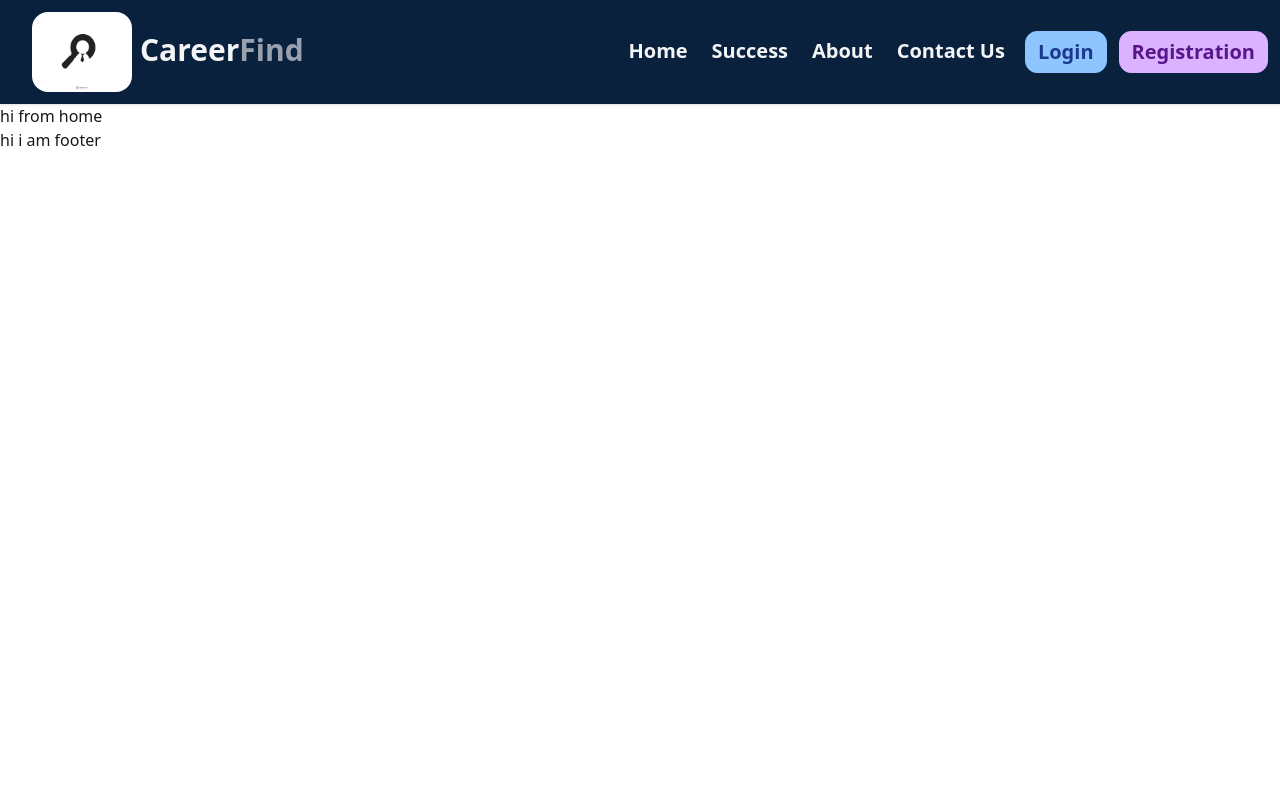
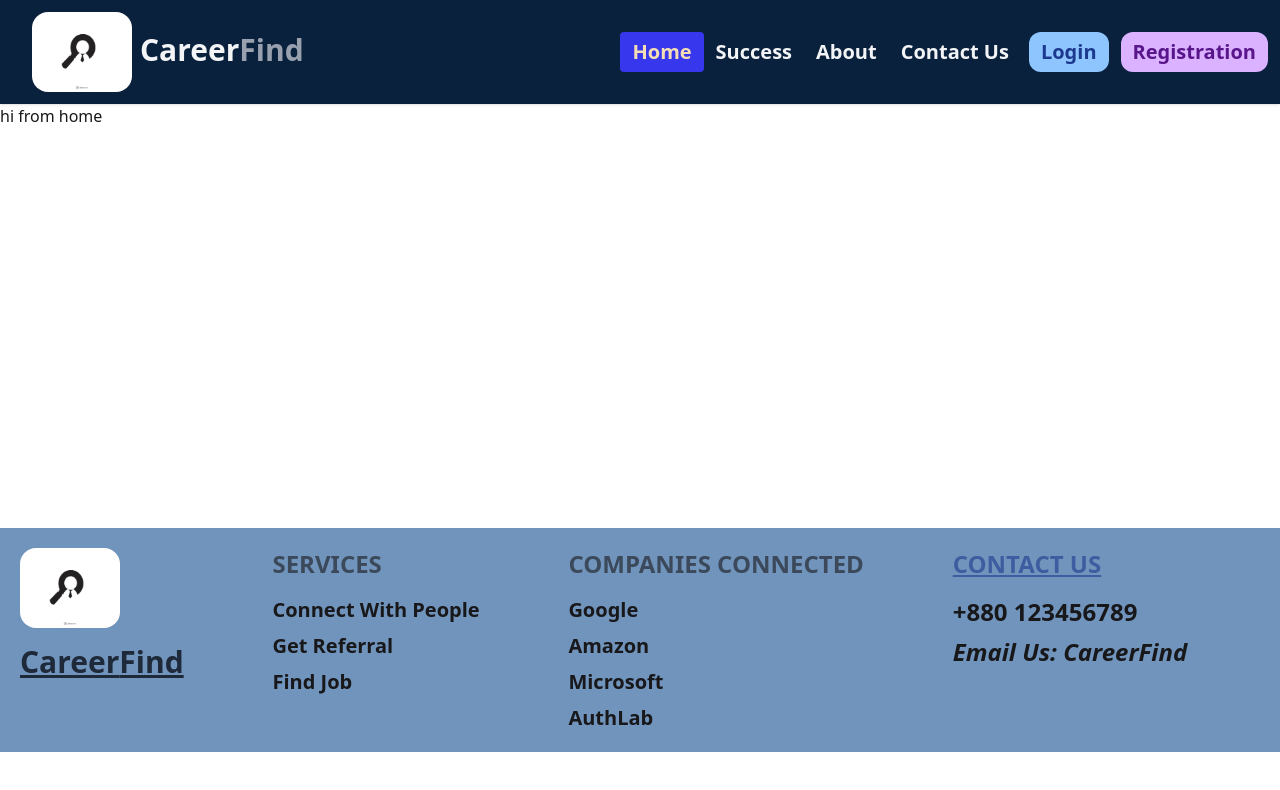
Before and after one commit to nusratmomita/CareerFind, a React (Vite) app: page / in a window 1280 px wide. Shown: the top 790 px of the page. Built offline with nearby package versions, Linux system fonts and the light colour scheme.

Commit message:
Footer Implemented

```diff
--- a/src/Components/Footer/Footer.jsx
+++ b/src/Components/Footer/Footer.jsx
@@ -1,11 +1,37 @@
-import React from 'react';
+import React from "react";
+import logo from "../../assets/logo.png";
 
 const Footer = () => {
-    return (
-        <div>
-            <h1>hi i am footer</h1>
-        </div>
-    );
+  return (
+    <footer className="mt-100 footer sm:footer-horizontal bg-[#7194bc] text-base-content p-5">
+      <aside>
+        <img className="w-25 h-20 bg-white rounded-2xl" src={logo} alt="logo" />
+        <h1 className="mt-2">
+            <span className="underline text-gray-800  font-bold text-3xl">Career</span>
+            <span className="underline text-gray-800 font-bold text-3xl">Find</span>
+          </h1>
+      </aside>
+      <nav>
+        <h6 className="footer-title text-2xl font-bold">Services</h6>
+        <h1 className="text-xl font-bold">Connect With People</h1>
+        <h1 className="text-xl font-bold">Get Referral</h1>
+        <h1 className="text-xl font-bold">Find Job</h1>
+      </nav>
+      <nav>
+        <h6 className="footer-title text-2xl font-bold">Companies Connected</h6>
+        <h1 className="text-xl font-bold">Google</h1>
+        <h1 className="text-xl font-bold">Amazon</h1>
+        <h1 className="text-xl font-bold">Microsoft</h1>
+        <h1 className="text-xl font-bold">AuthLab</h1>
+      </nav>
+        <nav>
+            <h6 className="footer-title text-2xl font-bold text-blue-900 underline">Contact Us</h6>
+            <h1 className="text-2xl font-bold">+880 123456789</h1>
+            <address className="text-2xl font-bold">Email Us: <a className="text-2xl font-bold" href="mailto:nusratmomita5591@gmail.com">CareerFind</a></address>
+            <h1 className="text-2xl font-bold"></h1>
+        </nav>
+    </footer>
+  );
 };
 
 export default Footer;
--- /dev/null
+++ b/src/Components/Navbar/Navbar.css
@@ -0,0 +1,5 @@
+.navbarLinks  a.active{
+  background-color: rgb(55, 55, 237);
+  font-weight: 900;
+  color: wheat
+}
--- a/src/Components/Navbar/Navbar.jsx
+++ b/src/Components/Navbar/Navbar.jsx
@@ -1,7 +1,7 @@
 import React from "react";
 import logo from "../../assets/logo.png";
 import { NavLink } from "react-router";
-
+import "./Navbar.css"
 
 const Navbar = () => {
 
@@ -10,8 +10,8 @@ const Navbar = () => {
         <li className="text-gray-100 text-xl font-bold"><NavLink to="/success">Success</NavLink></li>
         <li className="text-gray-100 text-xl font-bold"><NavLink to="/about">About</NavLink></li>
         <li className="text-gray-100 text-xl font-bold"><NavLink to="/contactUs">Contact Us</NavLink></li>
-        <li className="ml-2 text-blue-900 text-xl font-semibold border border-blue-300 rounded-xl bg-blue-300"><NavLink to="/login">Login</NavLink></li>
-        <li className="ml-3 text-purple-900 text-xl font-semibold border border-purple-300 rounded-xl bg-purple-300"><NavLink to="/register">Registration</NavLink></li>
+        <li className="ml-2 text-blue-900 text-xl font-semibold  rounded-xl bg-blue-300"><NavLink to="/login">Login</NavLink></li>
+        <li className="ml-3 text-purple-900 text-xl font-semibold  rounded-xl bg-purple-300"><NavLink to="/register">Registration</NavLink></li>
     </>
 
     return (
@@ -30,7 +30,7 @@ const Navbar = () => {
         </div>
       </div>
       <div className="flex-none">
-        <ul className="menu menu-horizontal px-1">
+        <ul className="navbarLinks menu menu-horizontal px-1">
           {
             links
           }
```
